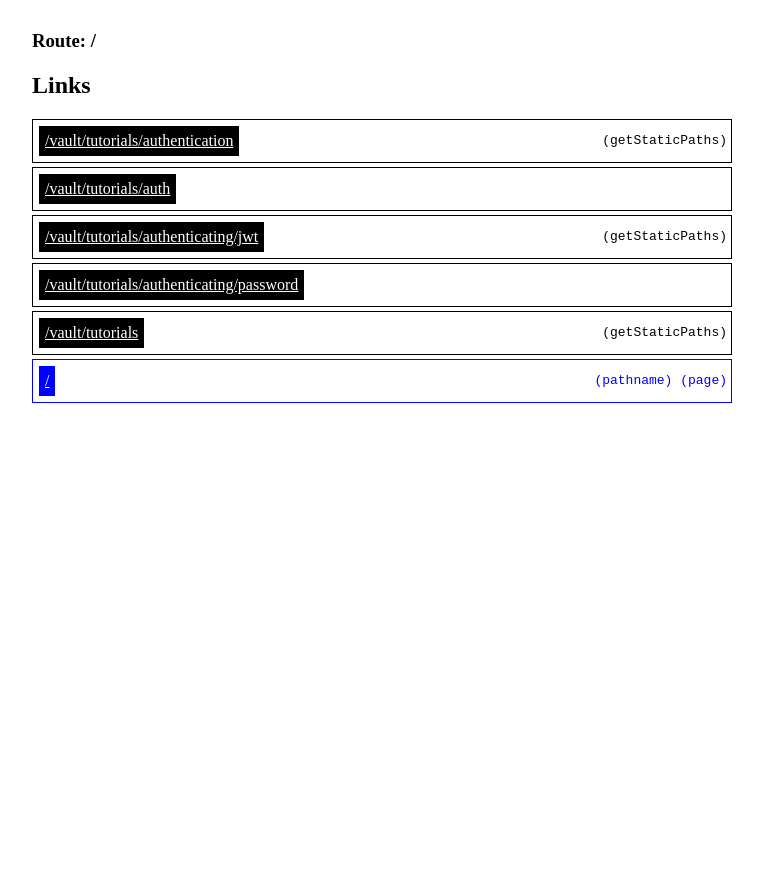
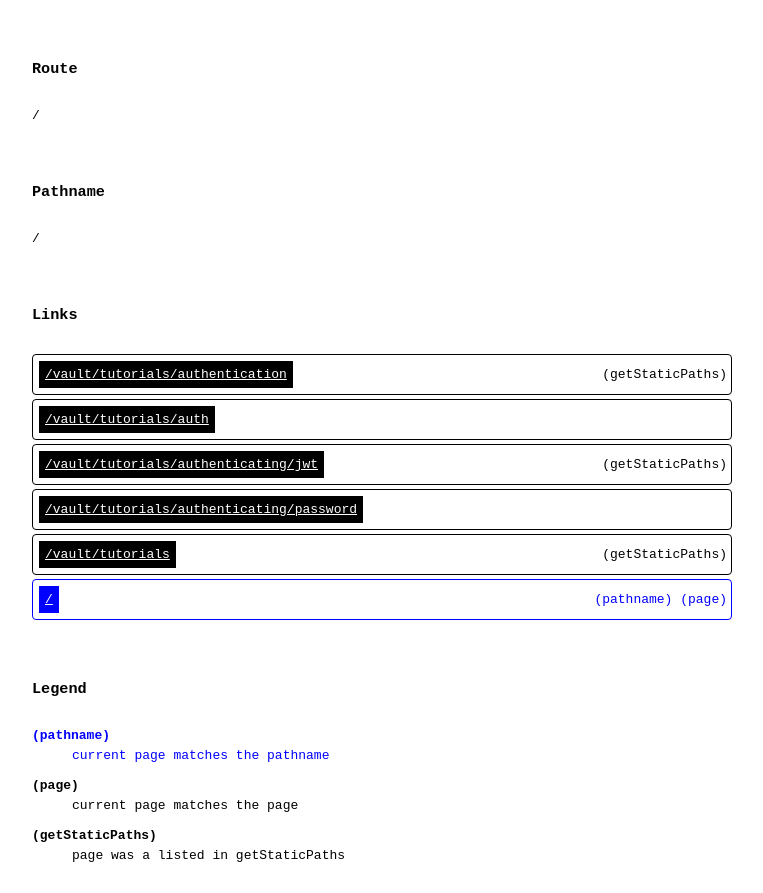
Before and after one commit to wyattjoh/overlapping-reproduction, a Next.js app: page / in a window 1280 px wide. Shown: the whole page, without its empty margins (258-1021 px from the left). Before the commit the page ends 800 px from the top, so only its background shows below. Built offline with nearby package versions, Linux system fonts and the light colour scheme.

Commit message:
feat: added more styles to diagnostic component

```diff
--- a/components/page.jsx
+++ b/components/page.jsx
@@ -18,6 +18,7 @@ function PageLink({ path, page, getStaticPaths = false }) {
         border: matchesPathname ? "1px solid blue" : "1px solid black",
         padding: "4px",
         marginBottom: "4px",
+        borderRadius: "4px",
       }}
     >
       <Link
@@ -33,7 +34,7 @@ function PageLink({ path, page, getStaticPaths = false }) {
         {router.basePath}
         {path}
       </Link>
-      <span style={{ fontFamily: "monospace" }}>
+      <span>
         {matchesPathname && <span> (pathname)</span>}
         {matchesPage && <span> (page)</span>}
         {getStaticPaths && <span> (getStaticPaths)</span>}
@@ -42,13 +43,40 @@ function PageLink({ path, page, getStaticPaths = false }) {
   );
 }
 
+function LegendItem({ name, children, style = {} }) {
+  return (
+    <div style={{ marginBottom: "15px", ...style }}>
+      <dt style={{ fontWeight: "bold", marginBottom: "5px" }}>({name})</dt>
+      <dd>{children}</dd>
+    </div>
+  );
+}
+
+function Header({ children }) {
+  return <h3 style={{ margin: "60px 0 30px" }}>{children}</h3>;
+}
+
 export function Page() {
   const router = useRouter();
 
   return (
-    <div style={{ margin: "30px auto", maxWidth: "700px" }}>
-      <h3>Route: {router.route}</h3>
-      <h2>Links</h2>
+    <div
+      style={{
+        margin: "30px auto",
+        maxWidth: "700px",
+        fontFamily: "monospace",
+      }}
+    >
+      <div>
+        <Header>Route</Header>
+        <div>{router.route}</div>
+      </div>
+      <div>
+        <Header>Pathname</Header>
+        <div>{router.pathname}</div>
+      </div>
+      <div>
+        <Header>Links</Header>
         <div>
           <PageLink
             page="/[productSlug]/tutorials/[collectionSlug]"
@@ -76,5 +104,18 @@ export function Page() {
           <PageLink page="/" path="/" />
         </div>
       </div>
+      <div>
+        <Header>Legend</Header>
+        <dl>
+          <LegendItem name="pathname" style={{ color: "blue" }}>
+            current page matches the pathname
+          </LegendItem>
+          <LegendItem name="page">current page matches the page</LegendItem>
+          <LegendItem name="getStaticPaths">
+            page was a listed in getStaticPaths
+          </LegendItem>
+        </dl>
+      </div>
+    </div>
   );
 }
```
Lines whose indentation alone changed are shown as unchanged.
